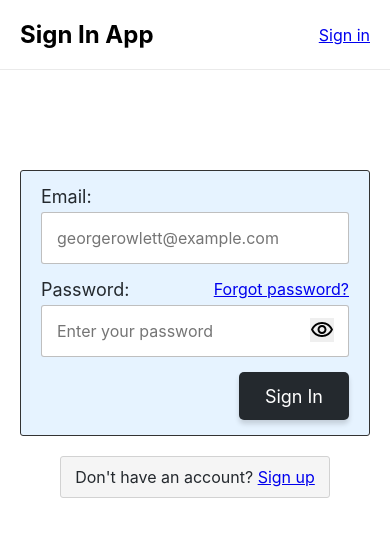
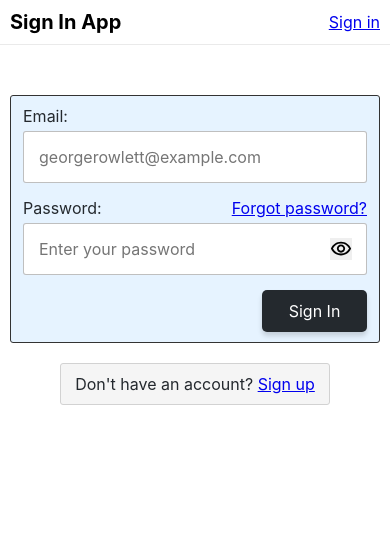
Before and after one commit to alanreidt/sign-in-app, a React (Create React App) app: page /sign-in in a window 390 px wide. Shown: the top 536 px of the page. Built offline with nearby package versions, Linux system fonts and the light colour scheme.

Commit message:
Update responsive styles (closes #91)

```diff
--- a/src/App.js
+++ b/src/App.js
@@ -26,6 +26,11 @@ const StyledContainer = styled(Container)`
     padding-left: 20px;
     padding-right: 20px;
   }
+
+  @media(max-width: 450px) {
+    padding-left: 10px;
+    padding-right: 10px;
+  }
 `;
 
 const Logo = styled.h1`
@@ -36,6 +41,10 @@ const Logo = styled.h1`
   font-weight: 700;
   color: #000;
   text-decoration: none;
+
+  @media(max-width: 768px) {
+    font-size: 20px;
+  }
 `;
 
 const containerMaxWidth = '1120px';
--- a/src/components/Button.js
+++ b/src/components/Button.js
@@ -1,22 +1,19 @@
 import styled from 'styled-components';
-
-const buttonHeight = '48px';
-const buttonBorderSize = '2px';
 
 const StyledButton = styled.button`
   display: inline-block;
   vertical-align: top;
-  padding: 0 24px;
+  padding: 0 1.3em;
   min-width: 105px;
-  height: ${buttonHeight};
+  height: 2.6em;
 
   font-family: inherit;
   font-size: 18px;
-  line-height: ${buttonHeight - 2 * buttonBorderSize};
+  line-height: normal;
   color: #fff;
   background-color: #24292e;
 
-  border: ${buttonBorderSize} solid transparent;
+  border: 2px solid transparent;
   border-radius: 5px;
   box-shadow: 0 4px 5px rgba(0, 0, 0, .15);
   box-sizing: border-box;
@@ -29,6 +26,10 @@ const StyledButton = styled.button`
 
   transform: translate3d(0, 0, 0);
   transition: all 0.3s ease;
+
+  @media(max-width: 768px) {
+    font-size: 16px;
+  }
 
   &:hover,
   &:focus {
--- a/src/components/Input.js
+++ b/src/components/Input.js
@@ -21,6 +21,10 @@ const LabelGroup = styled.div`
   display: block;
 
   font-size: 18px;
+
+  @media(max-width: 768px) {
+    font-size: 16px;
+  }
 `;
 
 const StyledInput = styled.input`
--- a/src/components/NavBar.js
+++ b/src/components/NavBar.js
@@ -7,4 +7,14 @@ export default styled.header`
   padding-bottom: 20px;
 
   border-bottom: 1px solid #eaeaea;
+
+  @media (max-width: 1024px) {
+    padding-top: 15px;
+    padding-bottom: 15px;
+  }
+
+  @media(max-width: 450px) {
+    padding-top: 10px;
+    padding-bottom: 10px;
+  }
 `;
--- a/src/components/Page.js
+++ b/src/components/Page.js
@@ -9,11 +9,17 @@ const StyledPage = styled.div`
   width: 100%;
   height: 100%;
   padding-top: 100px;
+  padding-bottom: 40px;
 
   box-sizing: border-box;
 
-  @media(max-height: 400px) {
-    padding-top: 10px;
+  @media (max-height: 900px) {
+    padding-top: 50px;
+  }
+
+  @media (max-height: 700px) {
+    padding-top: 20px;
+    padding-bottom: 20px;
   }
 `;
 
--- a/src/components/SignInBox.js
+++ b/src/components/SignInBox.js
@@ -11,6 +11,14 @@ import Button from './Button';
 
 const StyledBox = styled(Box)`
   padding: 15px 20px;
+
+  @media (max-width: 768px) {
+    padding: 15px 20px;
+  }
+
+  @media (max-width: 450px) {
+    padding: 10px 12px;
+  }
 
   background-color: #e6f3ff;
   border: 1px solid #333;
--- a/src/icons/VisibilityIcon.js
+++ b/src/icons/VisibilityIcon.js
@@ -5,4 +5,9 @@ import { ReactComponent as VisibilityIcon } from '../assets/visibility.svg';
 export default styled(VisibilityIcon)`
   display: inline-block;
   vertical-align: top;
+
+  @media(max-width: 768px) {
+    width: 22px;
+    height: 22px;
+  }
 `;
--- a/src/icons/VisibilityOffIcon.js
+++ b/src/icons/VisibilityOffIcon.js
@@ -5,4 +5,9 @@ import { ReactComponent as VisibilityOffIcon } from '../assets/visibility_off.sv
 export default styled(VisibilityOffIcon)`
   display: inline-block;
   vertical-align: top;
+
+  @media(max-width: 768px) {
+    width: 22px;
+    height: 22px;
+  }
 `;
```
